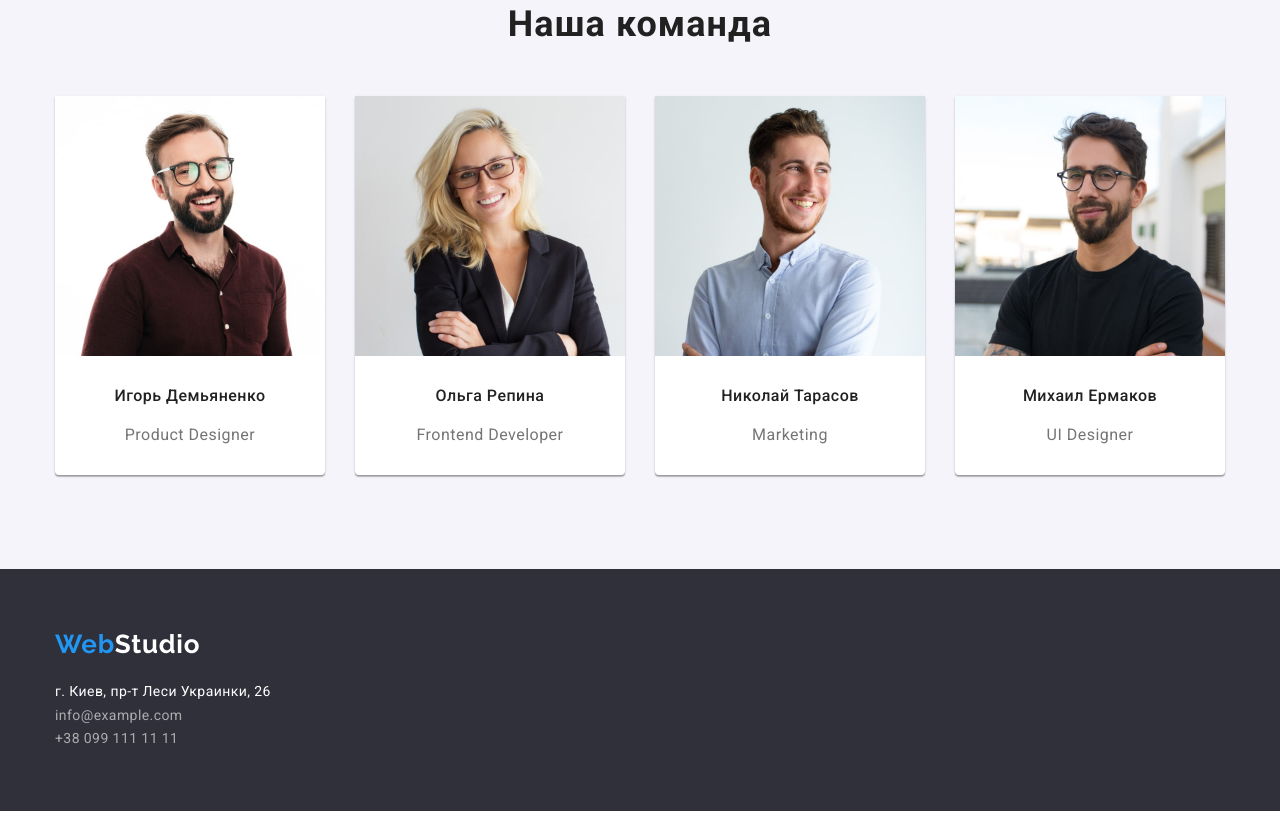
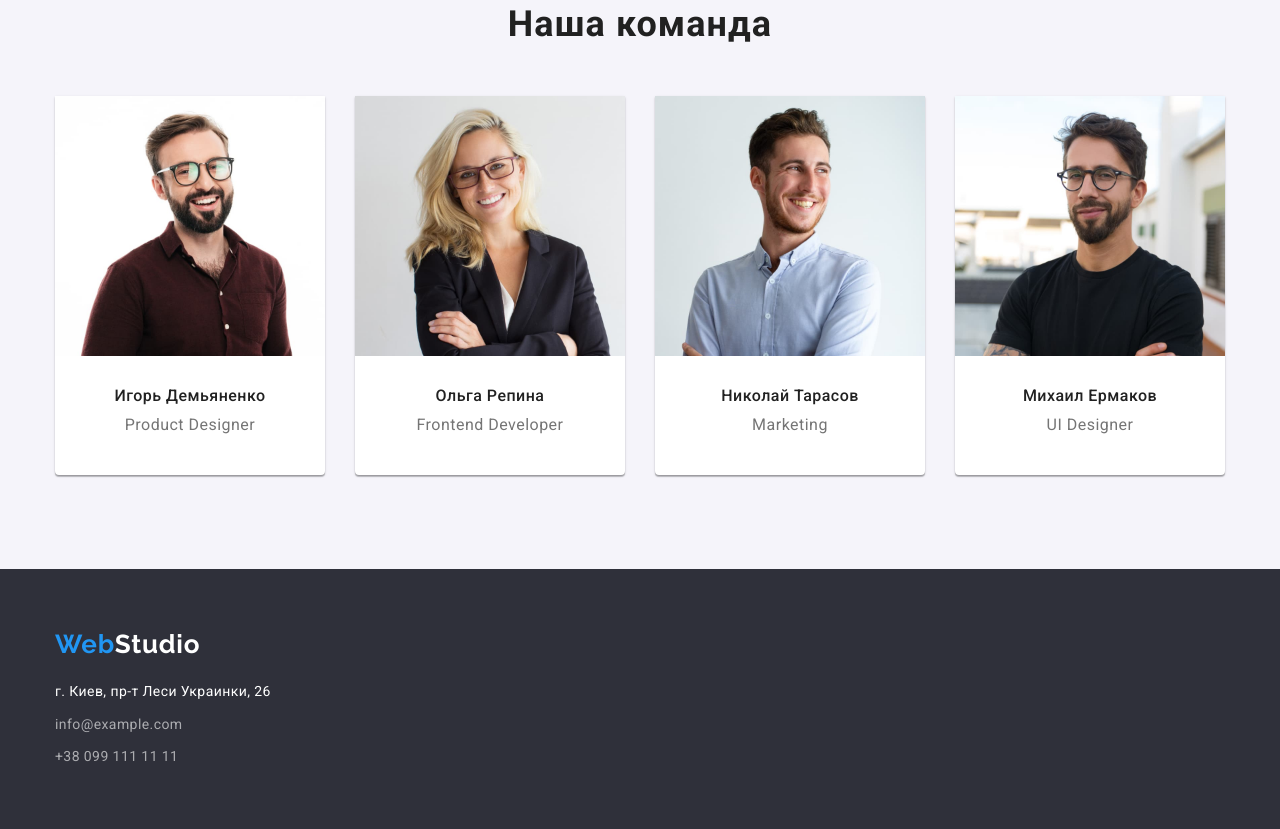
Before and after one commit to KryzhMax/goit-markup-hw-03, a plain HTML site: page index.html in a window 1280 px wide. Shown: the part 1547-2376 px from the top of the page. Drawn offline with nearby package versions, Linux system fonts and the light colour scheme.

Commit message:
br deleted

```diff
--- a/css/styles.css
+++ b/css/styles.css
@@ -282,6 +282,11 @@ img{
     margin-right: 0;
 }
 
+.teampad{
+    margin-top: 30px;
+    margin-bottom: 10px;
+}
+
 .team-member{
     font-weight: 500;
     font-size: 16px;
@@ -289,9 +294,6 @@ img{
     text-align: center;
     width: 270px;
     letter-spacing: 0.03em;
-
-    margin-top: 30px;
-    margin-bottom: 10px;
 
     color: var(--title-color);
 }
@@ -325,10 +327,11 @@ img{
     color: var(--main-white);
 }
 .contact-info{
+    display: block;
     font-size: 14px;
     line-height: 1.7;
     letter-spacing: 0.03em;
-    margin: 9px auto;
+    margin-top: 9px;
 
     color: var(--footer-contacts);
 }
--- a/index.html
+++ b/index.html
@@ -141,8 +141,10 @@
                 alt="дизайнер продукта"
                 width="270"
               />
+              <div class="teampad">
                 <h3 class="team-member">Игорь Демьяненко</h3>
                 <p class="position" lang="en">Product Designer</p>
+              </div>
             </li>
             <li class="teammates">
               <img
@@ -151,8 +153,10 @@
                 alt="фронт-энд разработчик"
                 width="270"
               />
+              <div class="teampad">
                 <h3 class="team-member">Ольга Репина</h3>
                 <p class="position" lang="en">Frontend Developer</p>
+              </div>
             </li>
             <li class="teammates">
               <img
@@ -161,8 +165,10 @@
                 alt="маркетинг"
                 width="270"
               />
+              <div class="teampad">
                 <h3 class="team-member">Николай Тарасов</h3>
                 <p class="position" lang="en">Marketing</p>
+              </div>
             </li>
             <li class="teammates">
               <img
@@ -171,8 +177,10 @@
                 alt="дизайнер"
                 width="270"
               />
+              <div class="teampad">
                 <h3 class="team-member">Михаил Ермаков</h3>
                 <p class="position" lang="en">UI Designer</p>
+              </div>
             </li>
           </ul>
         </div>
@@ -184,11 +192,10 @@
           >Web<span class="logo secondary">Studio</span></a
         >
         <address class="address">
-          г. Киев, пр-т Леси Украинки, 26 <br />
+          г. Киев, пр-т Леси Украинки, 26
           <a class="contact-info" href="mailto:info@example.com"
             >info@example.com</a
           >
-          <br />
           <a class="contact-info" href="tel:+380961111111">+38 099 111 11 11</a>
         </address>
       </div>
```
Lines whose indentation alone changed are shown as unchanged.
